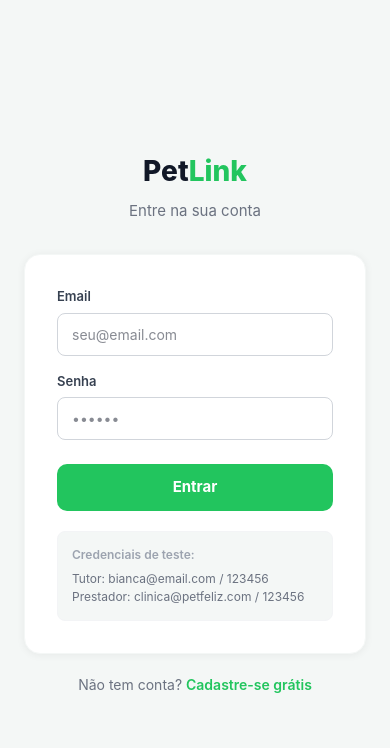
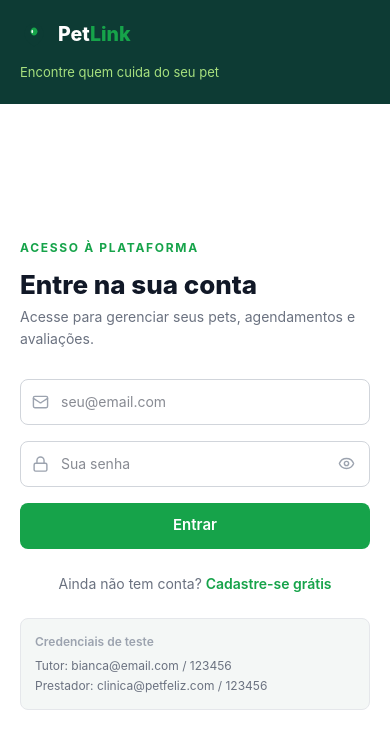
Before and after one commit to Aquinozz/pet-link, a React (Vite) app in the folder petlink-frontend/: page /login in a window 390 px wide. Shown: the top 748 px of the page. Built offline with nearby package versions, Linux system fonts and the light colour scheme; no server answers.

Commit message:
feat(auth): redesenha login e cadastro com layout split brand + formulario

```diff
--- /dev/null
+++ b/petlink-frontend/src/components/auth/AuthBrandPanel.tsx
@@ -0,0 +1,54 @@
+import { Link } from 'react-router-dom'
+import { BrandLogo } from '../BrandLogo'
+import { StarRating } from '../ui/StarRating'
+import { Avatar } from '../ui/Avatar'
+import { colors, radius } from '../../theme/tokens'
+
+export function AuthBrandPanel() {
+  return (
+    <aside
+      style={{
+        flex: '1 1 0',
+        backgroundColor: colors.brand[900],
+        color: colors.white,
+        padding: '48px 56px',
+        display: 'flex',
+        flexDirection: 'column',
+        justifyContent: 'space-between',
+        minHeight: '100vh',
+      }}
+    >
+      <div>
+        <Link to="/" style={{ textDecoration: 'none', display: 'inline-block' }}>
+          <BrandLogo size={30} colorText={colors.white} />
+        </Link>
+      </div>
+
+      <div style={{ maxWidth: 380 }}>
+        <h1 style={{ fontSize: 34, fontWeight: 800, color: colors.white, lineHeight: 1.15, letterSpacing: '-0.02em', marginBottom: 14 }}>
+          Encontre quem cuida do seu pet
+        </h1>
+        <p style={{ fontSize: 15, color: colors.brand[200], lineHeight: 1.7, margin: 0 }}>
+          Veterinários, pet shops e passeadores avaliados por tutores reais.
+        </p>
+
+        <div style={{ backgroundColor: colors.white, borderRadius: radius.lg, padding: 20, marginTop: 32, maxWidth: 320 }}>
+          <div style={{ display: 'flex', alignItems: 'center', gap: 10, marginBottom: 12 }}>
+            <Avatar name="Clínica Pet Feliz" size={38} />
+            <div>
+              <p style={{ fontSize: 13, fontWeight: 700, color: colors.gray[900], margin: 0 }}>Clínica Pet Feliz</p>
+              <p style={{ fontSize: 12, color: colors.gray[400], margin: 0 }}>Veterinária • Salvador, BA</p>
+            </div>
+          </div>
+          <StarRating value={5} size={14} />
+          <p style={{ fontSize: 13, color: colors.gray[700], lineHeight: 1.6, margin: '10px 0 8px' }}>
+            “Minha gata foi atendida com muito cuidado e paciência.”
+          </p>
+          <p style={{ fontSize: 12, color: colors.gray[400], margin: 0 }}>Ana Souza • tutora</p>
+        </div>
+      </div>
+
+      <p style={{ fontSize: 13, color: colors.brand[400], margin: 0 }}>© 2026 PetLink</p>
+    </aside>
+  )
+}
--- /dev/null
+++ b/petlink-frontend/src/components/auth/AuthField.tsx
@@ -0,0 +1,76 @@
+import { useState } from 'react'
+import { Eye, EyeOff } from 'lucide-react'
+import { fieldControl } from '../ui/field'
+import { colors } from '../../theme/tokens'
+
+interface AuthFieldProps {
+  icon: React.ReactNode
+  type?: 'text' | 'email' | 'password'
+  placeholder: string
+  value: string
+  onChange: (v: string) => void
+  autoComplete?: string
+}
+
+export function AuthField({ icon, type = 'text', placeholder, value, onChange, autoComplete }: AuthFieldProps) {
+  const [focused, setFocused] = useState(false)
+  const [reveal, setReveal] = useState(false)
+  const isPassword = type === 'password'
+
+  return (
+    <div style={{ position: 'relative', marginBottom: 16 }}>
+      <div
+        style={{
+          position: 'absolute',
+          left: 12,
+          top: '50%',
+          transform: 'translateY(-50%)',
+          color: focused ? colors.brand[600] : colors.gray[400],
+          display: 'flex',
+          pointerEvents: 'none',
+        }}
+      >
+        {icon}
+      </div>
+      <input
+        type={isPassword && reveal ? 'text' : type}
+        value={value}
+        placeholder={placeholder}
+        autoComplete={autoComplete}
+        onChange={e => onChange(e.target.value)}
+        onFocus={() => setFocused(true)}
+        onBlur={() => setFocused(false)}
+        style={{
+          ...fieldControl(focused),
+          paddingLeft: 40,
+          paddingRight: isPassword ? 44 : 12,
+          height: 46,
+        }}
+      />
+      {isPassword && (
+        <button
+          type="button"
+          aria-label={reveal ? 'Ocultar senha' : 'Mostrar senha'}
+          onClick={() => setReveal(r => !r)}
+          style={{
+            position: 'absolute',
+            right: 10,
+            top: '50%',
+            transform: 'translateY(-50%)',
+            display: 'flex',
+            alignItems: 'center',
+            justifyContent: 'center',
+            width: 28,
+            height: 28,
+            border: 'none',
+            background: 'transparent',
+            cursor: 'pointer',
+            color: colors.gray[400],
+          }}
+        >
+          {reveal ? <EyeOff size={17} /> : <Eye size={17} />}
+        </button>
+      )}
+    </div>
+  )
+}
--- a/petlink-frontend/src/pages/public/CadastroPage.tsx
+++ b/petlink-frontend/src/pages/public/CadastroPage.tsx
@@ -1,8 +1,15 @@
 import { useState } from 'react'
 import { Link, useNavigate } from 'react-router-dom'
+import { User, Mail, Lock } from 'lucide-react'
 import { authService } from '../../api/authService'
+import { BrandLogo } from '../../components/BrandLogo'
+import { Button } from '../../components/ui/Button'
+import { AuthField } from '../../components/auth/AuthField'
+import { AuthBrandPanel } from '../../components/auth/AuthBrandPanel'
+import { useMediaQuery } from '../../hooks/useMediaQuery'
+import { colors, radius } from '../../theme/tokens'
 
-export default function CadastroPage() {
+function CadastroForm() {
   const navigate = useNavigate()
   const [form, setForm] = useState({ nome: '', email: '', senha: '' })
   const [error, setError] = useState('')
@@ -22,63 +29,92 @@ export default function CadastroPage() {
     }
   }
 
-  const labels: Record<string, string> = {
-    nome: 'Nome completo',
-    email: 'Email',
-    senha: 'Senha',
-  }
+  return (
+    <div style={{ width: '100%', maxWidth: 400 }}>
+      <p style={{ fontSize: 12, fontWeight: 700, letterSpacing: '0.14em', textTransform: 'uppercase', color: colors.brand[600], marginBottom: 12 }}>
+        Crie sua conta
+      </p>
+      <h1 style={{ fontSize: 26, fontWeight: 800, color: colors.gray[900], lineHeight: 1.2, marginBottom: 6 }}>
+        Comece em menos de um minuto
+      </h1>
+      <p style={{ fontSize: 14, color: colors.gray[500], lineHeight: 1.6, marginBottom: 28 }}>
+        Cadastre-se para encontrar profissionais e gerenciar seus pets.
+      </p>
 
-  return (
-    <div style={{ minHeight: '100vh', backgroundColor: '#F4F7F6', display: 'flex', alignItems: 'center', justifyContent: 'center', padding: 24 }}>
-      <div style={{ width: '100%', maxWidth: 420 }}>
-        <div style={{ textAlign: 'center', marginBottom: 32 }}>
-          <Link to="/" style={{ textDecoration: 'none' }}>
-            <span style={{ fontSize: 28, fontWeight: 800, color: '#111827' }}>
-              Pet<span style={{ color: '#22C55E' }}>Link</span>
-            </span>
-          </Link>
-          <p style={{ color: '#6b7280', marginTop: 8, fontSize: 15 }}>Crie sua conta gratuita</p>
-        </div>
-
-        <div style={{ backgroundColor: '#fff', borderRadius: 16, padding: 32, border: '1px solid #F4F7F6', boxShadow: '0 1px 8px rgba(0,0,0,0.06)' }}>
       <form onSubmit={handleSubmit}>
-            {(['nome', 'email', 'senha'] as const).map((field) => (
-              <div key={field} style={{ marginBottom: 16 }}>
-                <label style={{ display: 'block', fontSize: 13, fontWeight: 600, color: '#374151', marginBottom: 6 }}>
-                  {labels[field]}
-                </label>
-                <input
-                  type={field === 'senha' ? 'password' : field === 'email' ? 'email' : 'text'}
-                  required
-                  value={form[field]}
-                  onChange={e => setForm(f => ({ ...f, [field]: e.target.value }))}
-                  placeholder={field === 'nome' ? 'Seu nome' : field === 'email' ? 'seu@email.com' : '••••••'}
-                  style={{ width: '100%', padding: '10px 14px', borderRadius: 8, border: '1px solid #d1d5db', fontSize: 14, color: '#111827', outline: 'none', boxSizing: 'border-box' }}
+        <AuthField
+          icon={<User size={17} />}
+          type="text"
+          placeholder="Seu nome"
+          value={form.nome}
+          onChange={v => setForm(f => ({ ...f, nome: v }))}
+          autoComplete="name"
         />
-              </div>
-            ))}
+        <AuthField
+          icon={<Mail size={17} />}
+          type="email"
+          placeholder="seu@email.com"
+          value={form.email}
+          onChange={v => setForm(f => ({ ...f, email: v }))}
+          autoComplete="email"
+        />
+        <AuthField
+          icon={<Lock size={17} />}
+          type="password"
+          placeholder="Crie uma senha"
+          value={form.senha}
+          onChange={v => setForm(f => ({ ...f, senha: v }))}
+          autoComplete="new-password"
+        />
 
         {error && (
-              <div style={{ backgroundColor: '#fef2f2', border: '1px solid #fecaca', borderRadius: 8, padding: '10px 14px', marginBottom: 16, fontSize: 13, color: '#b91c1c' }}>
+          <div style={{ backgroundColor: colors.danger[50], border: `1px solid ${colors.danger[100]}`, borderRadius: radius.md, padding: '10px 14px', marginBottom: 16, fontSize: 13, color: colors.danger[600] }}>
             {error}
           </div>
         )}
 
-            <button type="submit" disabled={loading} style={{
-              width: '100%', padding: 12, borderRadius: 10, border: 'none',
-              backgroundColor: loading ? '#A7E07E' : '#22C55E', color: '#fff',
-              fontSize: 15, fontWeight: 700, cursor: loading ? 'not-allowed' : 'pointer', marginTop: 8,
-            }}>
+        <Button type="submit" size="lg" loading={loading} style={{ width: '100%', height: 46 }}>
           {loading ? 'Cadastrando...' : 'Criar conta'}
-            </button>
+        </Button>
       </form>
+
+      <p style={{ textAlign: 'center', fontSize: 14, color: colors.gray[500], marginTop: 24 }}>
+        Já tem conta?{' '}
+        <Link to="/login" style={{ color: colors.brand[600], fontWeight: 600, textDecoration: 'none' }}>Entrar</Link>
+      </p>
+
+      <p style={{ textAlign: 'center', fontSize: 12, color: colors.gray[400], marginTop: 20, lineHeight: 1.6 }}>
+        Ao criar a conta, você concorda com os termos de uso do PetLink.
+      </p>
     </div>
+  )
+}
 
-        <p style={{ textAlign: 'center', marginTop: 20, fontSize: 14, color: '#6b7280' }}>
-          Já tem conta?{' '}
-          <Link to="/login" style={{ color: '#22C55E', fontWeight: 600, textDecoration: 'none' }}>Entrar</Link>
-        </p>
+export default function CadastroPage() {
+  const isMobile = useMediaQuery('(max-width: 1023px)')
+
+  if (isMobile) {
+    return (
+      <div style={{ minHeight: '100vh', backgroundColor: colors.white, display: 'flex', flexDirection: 'column' }}>
+        <div style={{ backgroundColor: colors.brand[900], padding: '20px 20px 22px' }}>
+          <Link to="/" style={{ textDecoration: 'none', display: 'inline-block' }}>
+            <BrandLogo size={28} colorText={colors.white} />
+          </Link>
+          <p style={{ color: colors.brand[200], fontSize: 13, marginTop: 8 }}>Encontre quem cuida do seu pet</p>
+        </div>
+        <div style={{ flex: 1, padding: '36px 20px', display: 'flex', alignItems: 'center', justifyContent: 'center' }}>
+          <CadastroForm />
         </div>
       </div>
     )
   }
+
+  return (
+    <div style={{ minHeight: '100vh', display: 'flex', backgroundColor: colors.white }}>
+      <AuthBrandPanel />
+      <section style={{ flex: '1 1 0', display: 'flex', alignItems: 'center', justifyContent: 'center', padding: '48px 40px' }}>
+        <CadastroForm />
+      </section>
+    </div>
+  )
+}
--- a/petlink-frontend/src/pages/public/LoginPage.tsx
+++ b/petlink-frontend/src/pages/public/LoginPage.tsx
@@ -1,9 +1,16 @@
 import { useState } from 'react'
 import { Link, useNavigate } from 'react-router-dom'
+import { Mail, Lock } from 'lucide-react'
 import { useAuth } from '../../contexts/AuthContext'
 import { authService } from '../../api/authService'
+import { BrandLogo } from '../../components/BrandLogo'
+import { Button } from '../../components/ui/Button'
+import { AuthField } from '../../components/auth/AuthField'
+import { AuthBrandPanel } from '../../components/auth/AuthBrandPanel'
+import { useMediaQuery } from '../../hooks/useMediaQuery'
+import { colors, radius } from '../../theme/tokens'
 
-export default function LoginPage() {
+function LoginForm() {
   const { signIn } = useAuth()
   const navigate = useNavigate()
   const [form, setForm] = useState({ email: '', senha: '' })
@@ -26,67 +33,85 @@ export default function LoginPage() {
   }
 
   return (
-    <div style={{ minHeight: '100vh', backgroundColor: '#F4F7F6', display: 'flex', alignItems: 'center', justifyContent: 'center', padding: 24 }}>
-      <div style={{ width: '100%', maxWidth: 420 }}>
-        <div style={{ textAlign: 'center', marginBottom: 32 }}>
-          <Link to="/" style={{ textDecoration: 'none' }}>
-            <span style={{ fontSize: 28, fontWeight: 800, color: '#111827' }}>
-              Pet<span style={{ color: '#22C55E' }}>Link</span>
-            </span>
-          </Link>
-          <p style={{ color: '#6b7280', marginTop: 8, fontSize: 15 }}>Entre na sua conta</p>
-        </div>
+    <div style={{ width: '100%', maxWidth: 400 }}>
+      <p style={{ fontSize: 12, fontWeight: 700, letterSpacing: '0.14em', textTransform: 'uppercase', color: colors.brand[600], marginBottom: 12 }}>
+        Acesso à plataforma
+      </p>
+      <h1 style={{ fontSize: 26, fontWeight: 800, color: colors.gray[900], lineHeight: 1.2, marginBottom: 6 }}>
+        Entre na sua conta
+      </h1>
+      <p style={{ fontSize: 14, color: colors.gray[500], lineHeight: 1.6, marginBottom: 28 }}>
+        Acesse para gerenciar seus pets, agendamentos e avaliações.
+      </p>
 
-        <div style={{ backgroundColor: '#fff', borderRadius: 16, padding: 32, border: '1px solid #F4F7F6', boxShadow: '0 1px 8px rgba(0,0,0,0.06)' }}>
       <form onSubmit={handleSubmit}>
-            <div style={{ marginBottom: 16 }}>
-              <label style={{ display: 'block', fontSize: 13, fontWeight: 600, color: '#374151', marginBottom: 6 }}>Email</label>
-              <input
-                type="email" required
+        <AuthField
+          icon={<Mail size={17} />}
+          type="email"
+          placeholder="seu@email.com"
           value={form.email}
-                onChange={e => setForm(f => ({ ...f, email: e.target.value }))}
-                placeholder="seu@email.com"
-                style={{ width: '100%', padding: '10px 14px', borderRadius: 8, border: '1px solid #d1d5db', fontSize: 14, color: '#111827', outline: 'none', boxSizing: 'border-box' }}
+          onChange={v => setForm(f => ({ ...f, email: v }))}
+          autoComplete="email"
         />
-            </div>
-            <div style={{ marginBottom: 24 }}>
-              <label style={{ display: 'block', fontSize: 13, fontWeight: 600, color: '#374151', marginBottom: 6 }}>Senha</label>
-              <input
-                type="password" required
+        <AuthField
+          icon={<Lock size={17} />}
+          type="password"
+          placeholder="Sua senha"
           value={form.senha}
-                onChange={e => setForm(f => ({ ...f, senha: e.target.value }))}
-                placeholder="••••••"
-                style={{ width: '100%', padding: '10px 14px', borderRadius: 8, border: '1px solid #d1d5db', fontSize: 14, color: '#111827', outline: 'none', boxSizing: 'border-box' }}
+          onChange={v => setForm(f => ({ ...f, senha: v }))}
+          autoComplete="current-password"
         />
-            </div>
 
         {error && (
-              <div style={{ backgroundColor: '#fef2f2', border: '1px solid #fecaca', borderRadius: 8, padding: '10px 14px', marginBottom: 16, fontSize: 13, color: '#b91c1c' }}>
+          <div style={{ backgroundColor: colors.danger[50], border: `1px solid ${colors.danger[100]}`, borderRadius: radius.md, padding: '10px 14px', marginBottom: 16, fontSize: 13, color: colors.danger[600] }}>
             {error}
           </div>
         )}
 
-            <button type="submit" disabled={loading} style={{
-              width: '100%', padding: 12, borderRadius: 10, border: 'none',
-              backgroundColor: loading ? '#A7E07E' : '#22C55E', color: '#fff',
-              fontSize: 15, fontWeight: 700, cursor: loading ? 'not-allowed' : 'pointer',
-            }}>
+        <Button type="submit" size="lg" loading={loading} style={{ width: '100%', height: 46 }}>
           {loading ? 'Entrando...' : 'Entrar'}
-            </button>
+        </Button>
       </form>
 
-          <div style={{ marginTop: 20, padding: 14, backgroundColor: '#F4F7F6', borderRadius: 8, border: '1px solid #f3f4f6' }}>
-            <p style={{ fontSize: 12, color: '#9ca3af', marginBottom: 6, fontWeight: 600 }}>Credenciais de teste:</p>
-            <p style={{ fontSize: 12, color: '#6b7280' }}>Tutor: bianca@email.com / 123456</p>
-            <p style={{ fontSize: 12, color: '#6b7280' }}>Prestador: clinica@petfeliz.com / 123456</p>
-          </div>
-        </div>
+      <p style={{ textAlign: 'center', fontSize: 14, color: colors.gray[500], marginTop: 24 }}>
+        Ainda não tem conta?{' '}
+        <Link to="/cadastro" style={{ color: colors.brand[600], fontWeight: 600, textDecoration: 'none' }}>Cadastre-se grátis</Link>
+      </p>
 
-        <p style={{ textAlign: 'center', marginTop: 20, fontSize: 14, color: '#6b7280' }}>
-          Não tem conta?{' '}
-          <Link to="/cadastro" style={{ color: '#22C55E', fontWeight: 600, textDecoration: 'none' }}>Cadastre-se grátis</Link>
-        </p>
+      <div style={{ marginTop: 24, padding: 14, backgroundColor: colors.bg, borderRadius: radius.md, border: `1px solid ${colors.border}` }}>
+        <p style={{ fontSize: 12, color: colors.gray[400], marginBottom: 6, fontWeight: 600 }}>Credenciais de teste</p>
+        <p style={{ fontSize: 12, color: colors.gray[500], margin: 0 }}>Tutor: bianca@email.com / 123456</p>
+        <p style={{ fontSize: 12, color: colors.gray[500], margin: '2px 0 0' }}>Prestador: clinica@petfeliz.com / 123456</p>
       </div>
     </div>
   )
 }
+
+export default function LoginPage() {
+  const isMobile = useMediaQuery('(max-width: 1023px)')
+
+  if (isMobile) {
+    return (
+      <div style={{ minHeight: '100vh', backgroundColor: colors.white, display: 'flex', flexDirection: 'column' }}>
+        <div style={{ backgroundColor: colors.brand[900], padding: '20px 20px 22px' }}>
+          <Link to="/" style={{ textDecoration: 'none', display: 'inline-block' }}>
+            <BrandLogo size={28} colorText={colors.white} />
+          </Link>
+          <p style={{ color: colors.brand[200], fontSize: 13, marginTop: 8 }}>Encontre quem cuida do seu pet</p>
+        </div>
+        <div style={{ flex: 1, padding: '36px 20px', display: 'flex', alignItems: 'center', justifyContent: 'center' }}>
+          <LoginForm />
+        </div>
+      </div>
+    )
+  }
+
+  return (
+    <div style={{ minHeight: '100vh', display: 'flex', backgroundColor: colors.white }}>
+      <AuthBrandPanel />
+      <section style={{ flex: '1 1 0', display: 'flex', alignItems: 'center', justifyContent: 'center', padding: '48px 40px' }}>
+        <LoginForm />
+      </section>
+    </div>
+  )
+}
```
Lines whose indentation alone changed are shown as unchanged.
